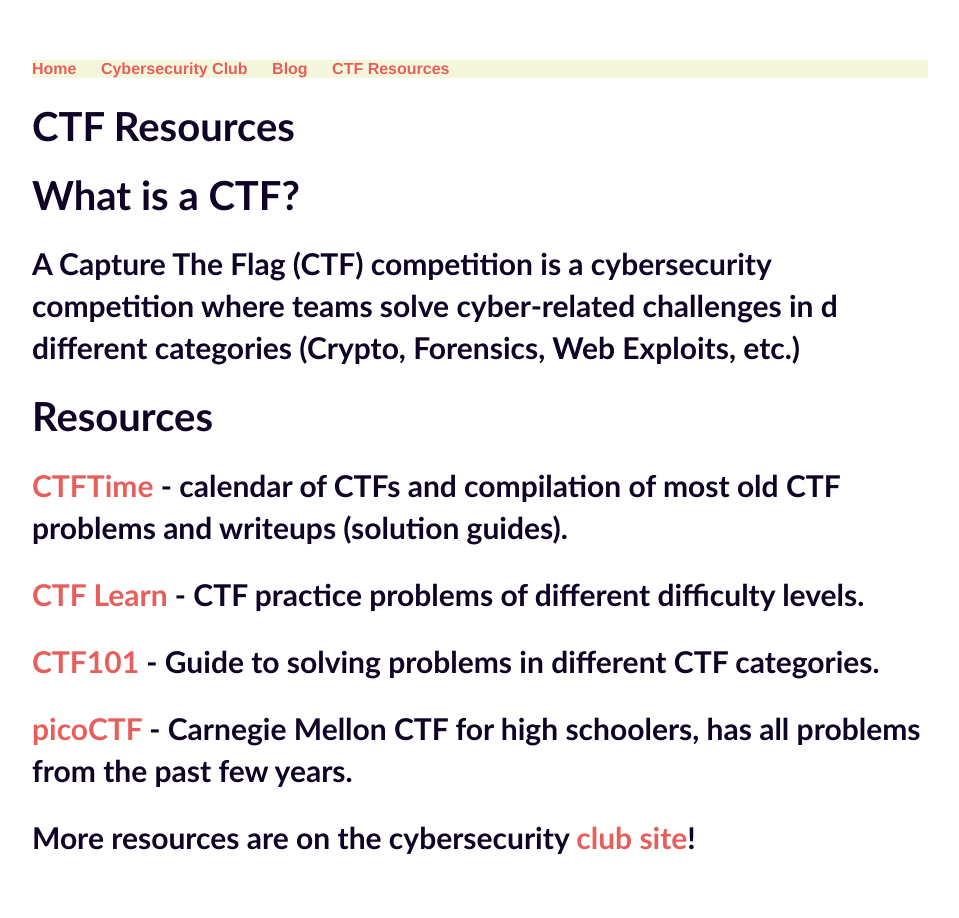
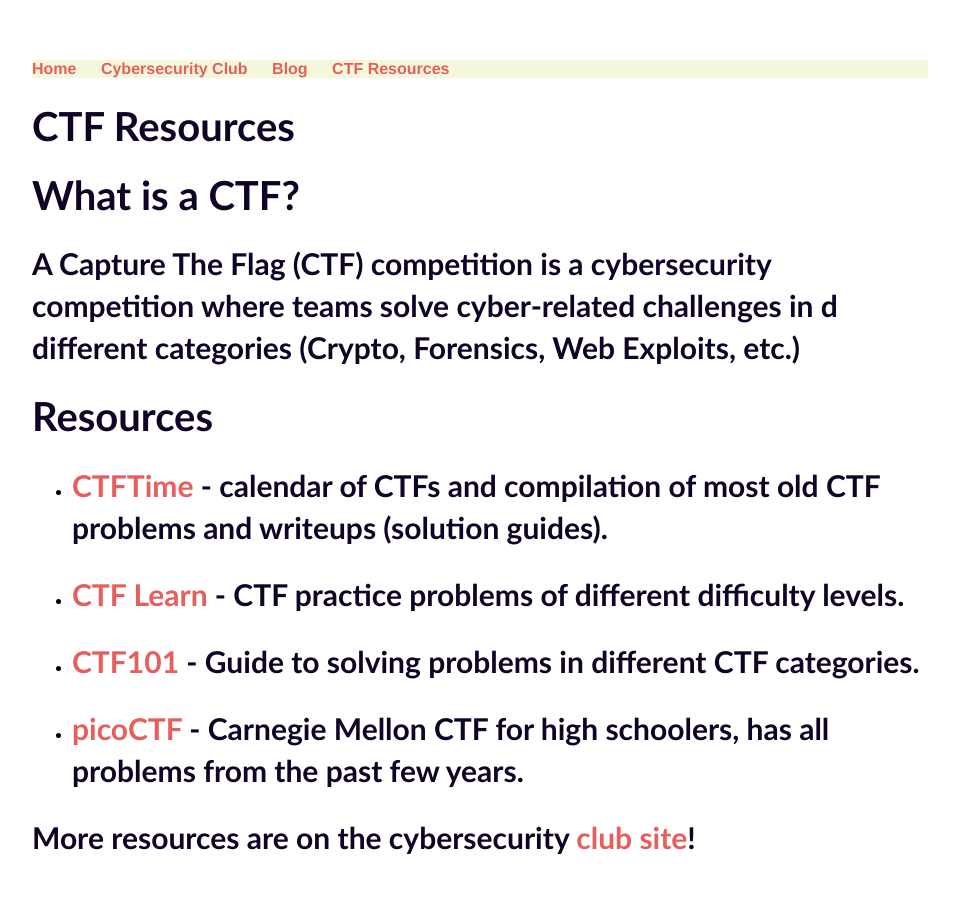
Before and after one commit to shricubed/shricubed.github.io, a Jekyll site: the page built from ctf/index.html, in a window 1280 px wide. Shown: the whole page, without its empty margins (160-1119 px from the left). Built offline with Jekyll 4.4.1, drawn with Linux system fonts in a browser that asks for light colours.

Commit message:
Update index.html

```diff
--- a/ctf/index.html
+++ b/ctf/index.html
@@ -15,15 +15,17 @@
 
 	<h1>Resources</h1>
 	<div class="blurb">
-		<h2><a href="https://www.ctftime.org">CTFTime</a> - calendar of CTFs and compilation of most old CTF problems
-			and writeups (solution guides).</h2>
+		<ul>
+		<li><h2><a href="https://www.ctftime.org">CTFTime</a> - calendar of CTFs and compilation of most old CTF problems
+			and writeups (solution guides).</h2></li>
 
-		<h2><a href="https://www.ctflearn.com">CTF Learn</a> - CTF practice problems of different difficulty levels.</h2>
+		<li><h2><a href="https://www.ctflearn.com">CTF Learn</a> - CTF practice problems of different difficulty levels.</h2></li>
 
-		<h2><a href="https://www.ctf101.org">CTF101</a> - Guide to solving problems in different CTF categories.</h2>
+		<li><h2><a href="https://www.ctf101.org">CTF101</a> - Guide to solving problems in different CTF categories.</h2></li>
 
-		<h2><a href="https://www.picoctf.com">picoCTF</a> - Carnegie Mellon CTF for high schoolers, has all problems from
-			the past few years.</h2>
+		<li><h2><a href="https://www.picoctf.com">picoCTF</a> - Carnegie Mellon CTF for high schoolers, has all problems from
+			the past few years.</h2></li>
+		</ul>
 
 		<h2>More resources are on the cybersecurity <a href="https://wsec.gitlab.io">club site</a>!</h2>
 
```
